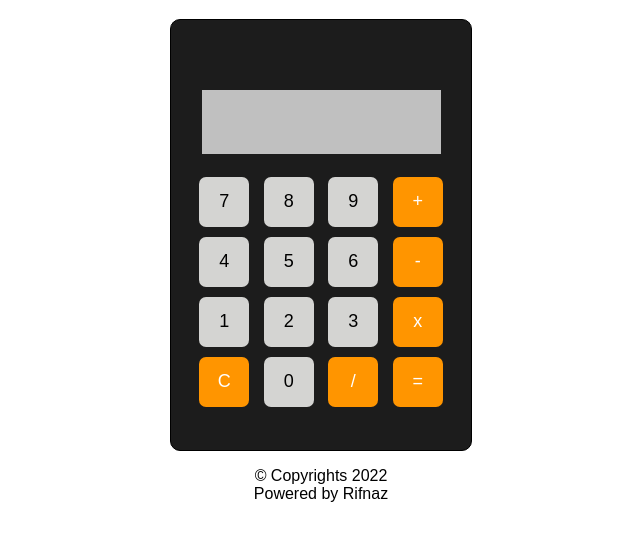
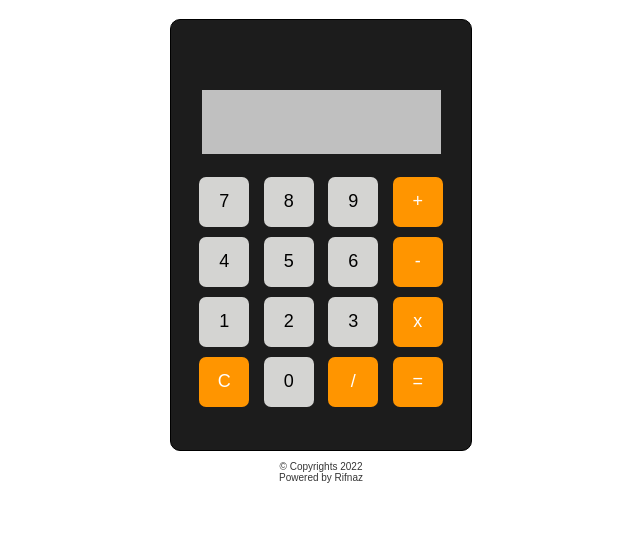
Before and after one commit to Rifnaz/Simple-Web-Calculator, a plain HTML site: page index.html in a window 1280 px wide. Shown: the part 79-620 px from the top of the page, without its empty margins (319-959 px from the left). Drawn offline with Linux system fonts and the light colour scheme.

Commit message:
copyrightcss

```diff
--- a/styles.css
+++ b/styles.css
@@ -1,5 +1,10 @@
 body{
     font-family: sans-serif;
+}
+
+.abc{
+    color: rgb(53, 53, 53);
+    font-size: x-small;
 }
 
 .container{
```
